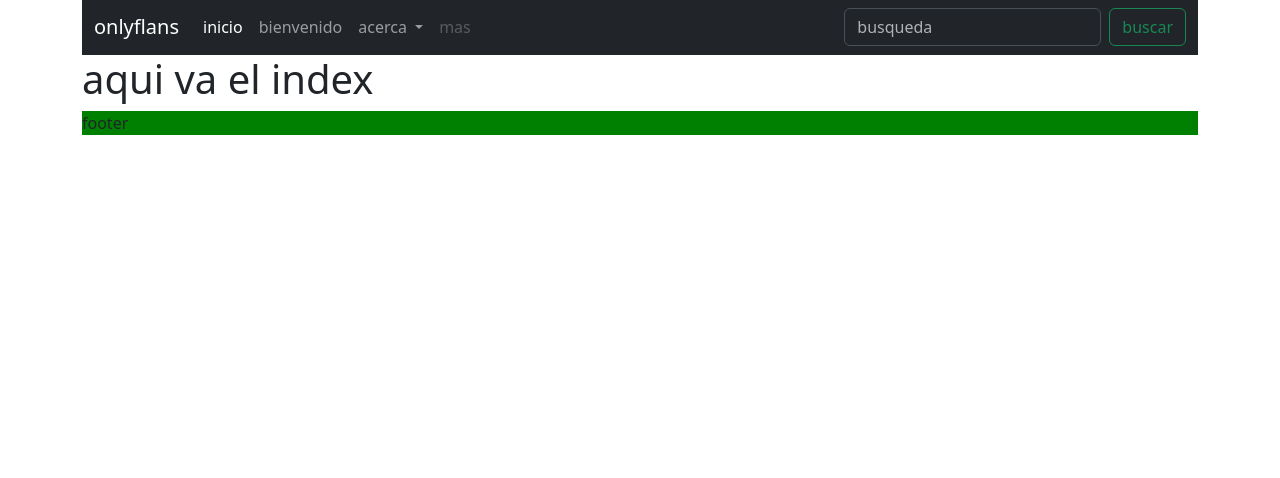
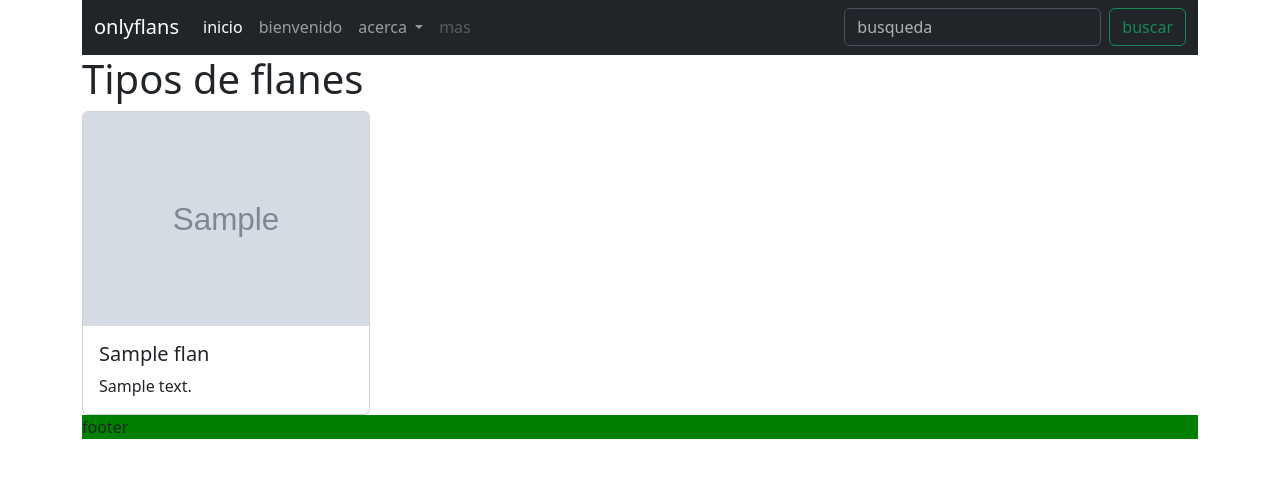
Before and after one commit to jairoimm/onlyflans, a Django app: template web/templates/index.html in a window 1280 px wide. Shown: the part 230-708 px from the top of the page. Run offline with Django 5.2, Linux system fonts and the light colour scheme; the template is opened without the code that fills it: most values are stand-ins (such as "Sample title", 1, 10 or a date in 2020); grey boxes marked "Sample" are stand-in pictures.

Commit message:
se presentan las tarjetas en el index

```diff
--- a/web/templates/index.html
+++ b/web/templates/index.html
@@ -1,5 +1,18 @@
 {% extends 'base.html' %}
 
 {% block content %}
-    <h1> aqui va el index</h1>
+<h1>Tipos de flanes</h1>
+<div class="row">
+    {% for flan in flanes %}
+    <div class="col">
+        <div class="card" style="width: 18rem;">
+            <img src="{{ flan.image_url }}" class="card-img-top" alt="...">
+            <div class="card-body">
+                <h5 class="card-title">{{ flan.name }}</h5>
+                <p class="card-text">{{ flan.description }}</p>
+            </div>
+        </div>
+    </div>
+    {% endfor %}
+</div>
 {% endblock %}
```
Also changed, not shown: web/views.py (+10 -1 lines).
